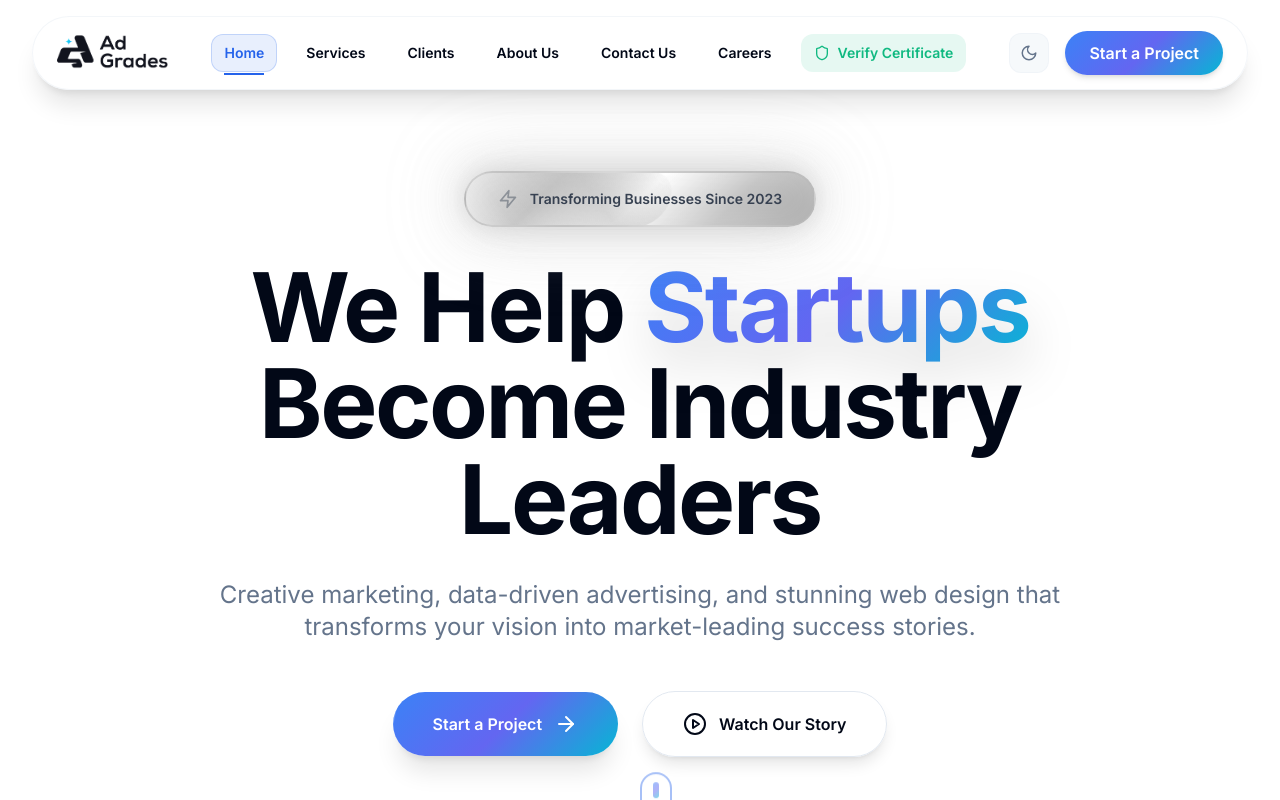
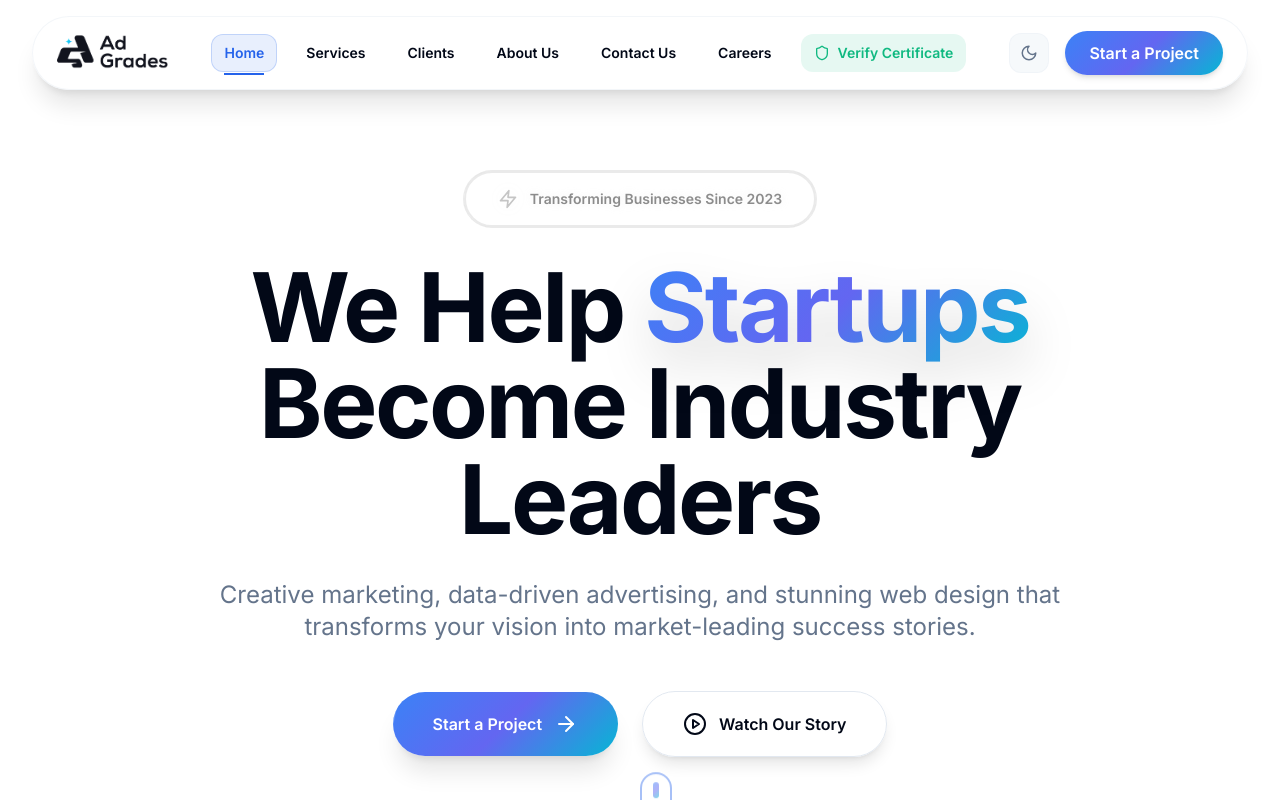
Before and after one commit to Electro0777/adgrades-website, a React (Vite) app: page / in a window 1280 px wide. Shown: the top 800 px of the page. Built offline with nearby package versions, Linux system fonts and the light colour scheme.

Commit message:
Update badge with transparent background and 20% silver glow on text and border only

```diff
--- a/src/index.css
+++ b/src/index.css
@@ -100,16 +100,17 @@
 
 @keyframes silverGlow {
   0%, 100% {
-    box-shadow: 0 0 20px rgba(192, 192, 192, 0.4),
-                0 0 40px rgba(192, 192, 192, 0.3),
-                0 0 60px rgba(192, 192, 192, 0.2),
-                inset 0 0 20px rgba(255, 255, 255, 0.1);
+    border-color: rgba(192, 192, 192, 0.2);
+    text-shadow: 0 0 10px rgba(192, 192, 192, 0.2),
+                 0 0 20px rgba(192, 192, 192, 0.1);
+    box-shadow: 0 0 0 1px rgba(192, 192, 192, 0.2);
   }
   50% {
-    box-shadow: 0 0 30px rgba(192, 192, 192, 0.6),
-                0 0 60px rgba(192, 192, 192, 0.5),
-                0 0 90px rgba(192, 192, 192, 0.4),
-                inset 0 0 30px rgba(255, 255, 255, 0.2);
+    border-color: rgba(192, 192, 192, 0.4);
+    text-shadow: 0 0 15px rgba(192, 192, 192, 0.3),
+                 0 0 30px rgba(192, 192, 192, 0.2),
+                 0 0 45px rgba(192, 192, 192, 0.1);
+    box-shadow: 0 0 0 1px rgba(192, 192, 192, 0.4);
   }
 }
 
@@ -234,40 +235,37 @@
   animation: silverGlow 3s ease-in-out infinite;
 }
 
-/* Silver Badge Styles */
+/* Silver Badge Styles - Transparent with glowing text and border only */
 .silver-badge {
-  background: linear-gradient(135deg,
-    rgba(229, 229, 229, 0.9) 0%,
-    rgba(192, 192, 192, 0.95) 25%,
-    rgba(255, 255, 255, 0.9) 50%,
-    rgba(192, 192, 192, 0.95) 75%,
-    rgba(160, 160, 160, 0.9) 100%
-  );
-  border: 2px solid rgba(192, 192, 192, 0.6);
-  color: #4A5568;
-  backdrop-filter: blur(20px);
-  -webkit-backdrop-filter: blur(20px);
+  background: transparent;
+  border: 2px solid rgba(192, 192, 192, 0.3);
+  backdrop-filter: blur(10px);
+  -webkit-backdrop-filter: blur(10px);
   position: relative;
   overflow: hidden;
+}
+
+.silver-badge .silver-text {
+  color: #8C8C8C;
+  font-weight: 600;
+  text-shadow: 0 0 10px rgba(192, 192, 192, 0.2);
+}
+
+.silver-badge .silver-icon {
+  color: #8C8C8C;
+  filter: drop-shadow(0 0 8px rgba(192, 192, 192, 0.2));
 }
 
 .silver-badge::before {
   content: '';
   position: absolute;
-  top: -2px;
-  left: -2px;
-  right: -2px;
-  bottom: -2px;
-  background: linear-gradient(45deg,
-    transparent,
-    rgba(255, 255, 255, 0.8),
-    transparent,
-    rgba(192, 192, 192, 0.6),
-    transparent
-  );
+  top: -1px;
+  left: -1px;
+  right: -1px;
+  bottom: -1px;
+  background: transparent;
   border-radius: inherit;
   z-index: -1;
-  animation: glassShimmer 3s ease-in-out infinite;
 }
 
 .silver-badge::after {
@@ -280,7 +278,7 @@
   background: linear-gradient(
     90deg,
     transparent,
-    rgba(255, 255, 255, 0.4),
+    rgba(255, 255, 255, 0.1),
     transparent
   );
   transition: transform 0.6s;
@@ -291,65 +289,36 @@
   animation: glare 0.8s ease-out;
 }
 
-.dark .silver-badge {
-  background: linear-gradient(135deg,
-    rgba(160, 160, 160, 0.8) 0%,
-    rgba(192, 192, 192, 0.85) 25%,
-    rgba(220, 220, 220, 0.8) 50%,
-    rgba(192, 192, 192, 0.85) 75%,
-    rgba(140, 140, 140, 0.8) 100%
-  );
-  border: 2px solid rgba(192, 192, 192, 0.5);
-  color: #2D3748;
+.silver-badge:hover .silver-text {
+  text-shadow: 0 0 15px rgba(192, 192, 192, 0.3),
+               0 0 30px rgba(192, 192, 192, 0.2);
 }
 
-/* Gradient Background Classes */
-.gradient-drift-bg {
-  background: linear-gradient(
-    45deg,
-    var(--electric-blue),
-    var(--neon-blue),
-    var(--off-white),
-    var(--charcoal-black),
-    var(--electric-blue)
-  );
-  background-size: 400% 400%;
+.silver-badge:hover .silver-icon {
+  filter: drop-shadow(0 0 12px rgba(192, 192, 192, 0.3));
 }
 
-.gradient-drift-bg-light {
-  background: linear-gradient(
-    135deg,
-    #00BFFF,
-    #008CFF,
-    #F4F7FA,
-    #E8F4FD,
-    #00BFFF
-  );
-  background-size: 400% 400%;
+.dark .silver-badge {
+  border: 2px solid rgba(192, 192, 192, 0.25);
 }
 
-.gradient-drift-bg-dark {
-  background: linear-gradient(
-    135deg,
-    #0F111A,
-    #008CFF,
-    #00BFFF,
-    #1A1F2E,
-    #0F111A
-  );
-  background-size: 400% 400%;
+.dark .silver-badge .silver-text {
+  color: #A0A0A0;
+  text-shadow: 0 0 10px rgba(192, 192, 192, 0.15);
 }
 
-.gradient-radial-drift {
-  background: radial-gradient(
-    circle at center,
-    var(--electric-blue) 0%,
-    var(--neon-blue) 25%,
-    var(--off-white) 50%,
-    var(--charcoal-black) 75%,
-    var(--electric-blue) 100%
-  );
-  background-size: 300% 300%;
+.dark .silver-badge .silver-icon {
+  color: #A0A0A0;
+  filter: drop-shadow(0 0 8px rgba(192, 192, 192, 0.15));
+}
+
+.dark .silver-badge:hover .silver-text {
+  text-shadow: 0 0 15px rgba(192, 192, 192, 0.25),
+               0 0 30px rgba(192, 192, 192, 0.15);
+}
+
+.dark .silver-badge:hover .silver-icon {
+  filter: drop-shadow(0 0 12px rgba(192, 192, 192, 0.25));
 }
 
 /* Enhanced Glass Effect */
@@ -584,3 +553,54 @@
     rgba(0, 0, 0, 0.05)
   );
 }
+
+/* Light mode enhancement: subtle color overlays */
+.absolute.inset-0.bg-gradient-to-tr {
+  background: linear-gradient(
+    to top right,
+    rgba(59, 130, 246, 0.02),
+    transparent,
+    rgba(99, 102, 241, 0.02)
+  );
+}
+
+.dark .absolute.inset-0.bg-gradient-to-tr {
+  opacity: 0.5;
+}
+
+.absolute.inset-0.bg-gradient-to-bl {
+  background: linear-gradient(
+    to bottom left,
+    rgba(168, 85, 247, 0.01),
+    transparent,
+    rgba(59, 130, 246, 0.01)
+  );
+}
+
+.dark .absolute.inset-0.bg-gradient-to-bl {
+  opacity: 0.3;
+}
+
+/* Enhanced gradient overlay for better text readability */
+.absolute.inset-0.bg-gradient-to-b {
+  background: linear-gradient(
+    to bottom,
+    transparent,
+    transparent,
+    rgba(255, 255, 255, 0.3)
+  );
+}
+
+/* Light mode specific enhancements */
+.absolute.inset-0.bg-gradient-to-r {
+  background: linear-gradient(
+    to right,
+    rgba(255, 255, 255, 0.1),
+    transparent,
+    rgba(255, 255, 255, 0.1)
+  );
+}
+
+.dark .absolute.inset-0.bg-gradient-to-r {
+  opacity: 0;
+}
--- a/src/pages/Home.tsx
+++ b/src/pages/Home.tsx
@@ -111,10 +111,10 @@ const Home: React.FC = () => {
 
         <div className="relative z-10 max-w-6xl mx-auto px-4 sm:px-6 lg:px-8 text-center">
           <div className="animate-fade-in">
-            {/* Enhanced Silver Badge with Glowing Effect */}
-            <div className="silver-badge animate-silver-glow inline-flex items-center px-4 sm:px-8 py-3 sm:py-4 rounded-full text-xs sm:text-sm font-medium mb-6 sm:mb-8 hover:scale-105 transition-all duration-500 shadow-lg relative z-10">
-              <Zap className="w-4 h-4 sm:w-5 sm:h-5 mr-2 sm:mr-3 animate-pulse text-gray-600" />
-              <span className="font-semibold text-gray-700 dark:text-gray-600 relative z-10">
+            {/* Enhanced Silver Badge with Transparent Background and Glowing Text/Border */}
+            <div className="silver-badge animate-silver-glow inline-flex items-center px-4 sm:px-8 py-3 sm:py-4 rounded-full text-xs sm:text-sm font-medium mb-6 sm:mb-8 hover:scale-105 transition-all duration-500 relative z-10">
+              <Zap className="silver-icon w-4 h-4 sm:w-5 sm:h-5 mr-2 sm:mr-3 animate-pulse" />
+              <span className="silver-text relative z-10">
                 Transforming Businesses Since 2023
               </span>
             </div>
```
